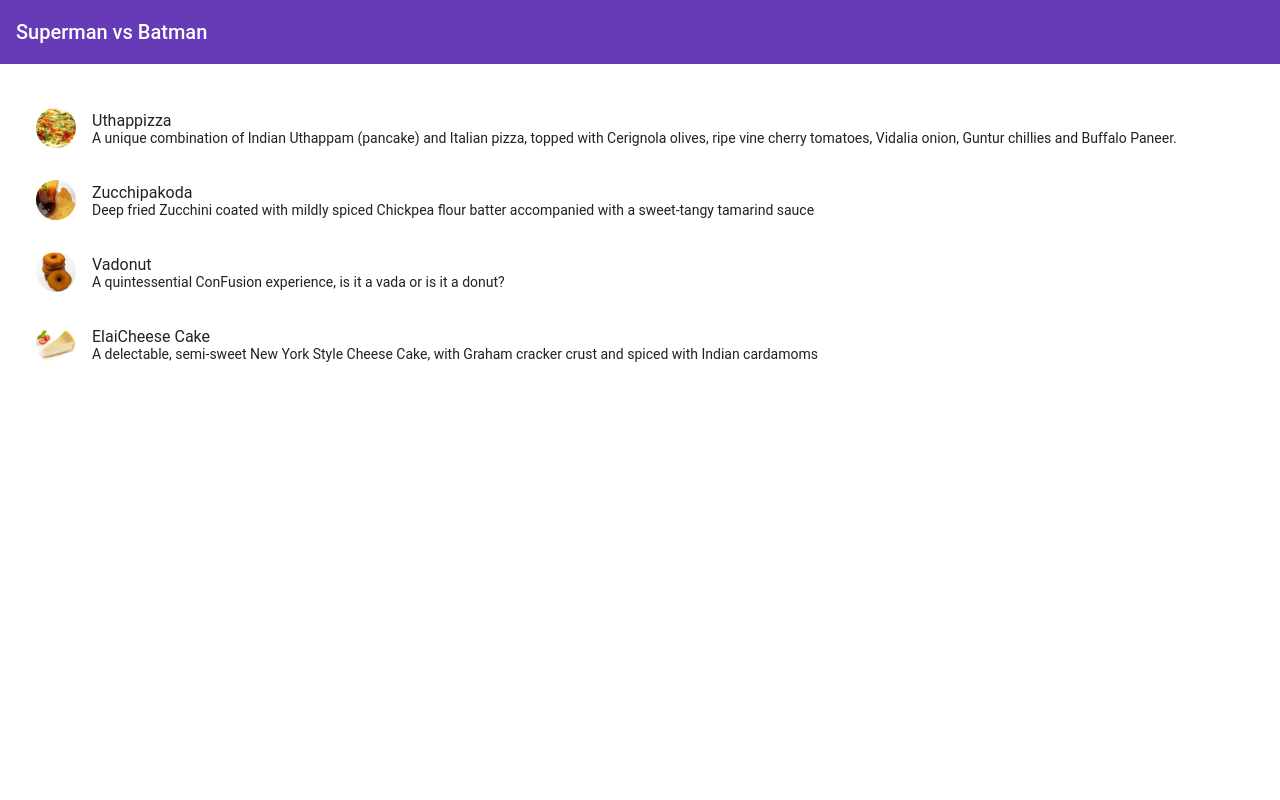
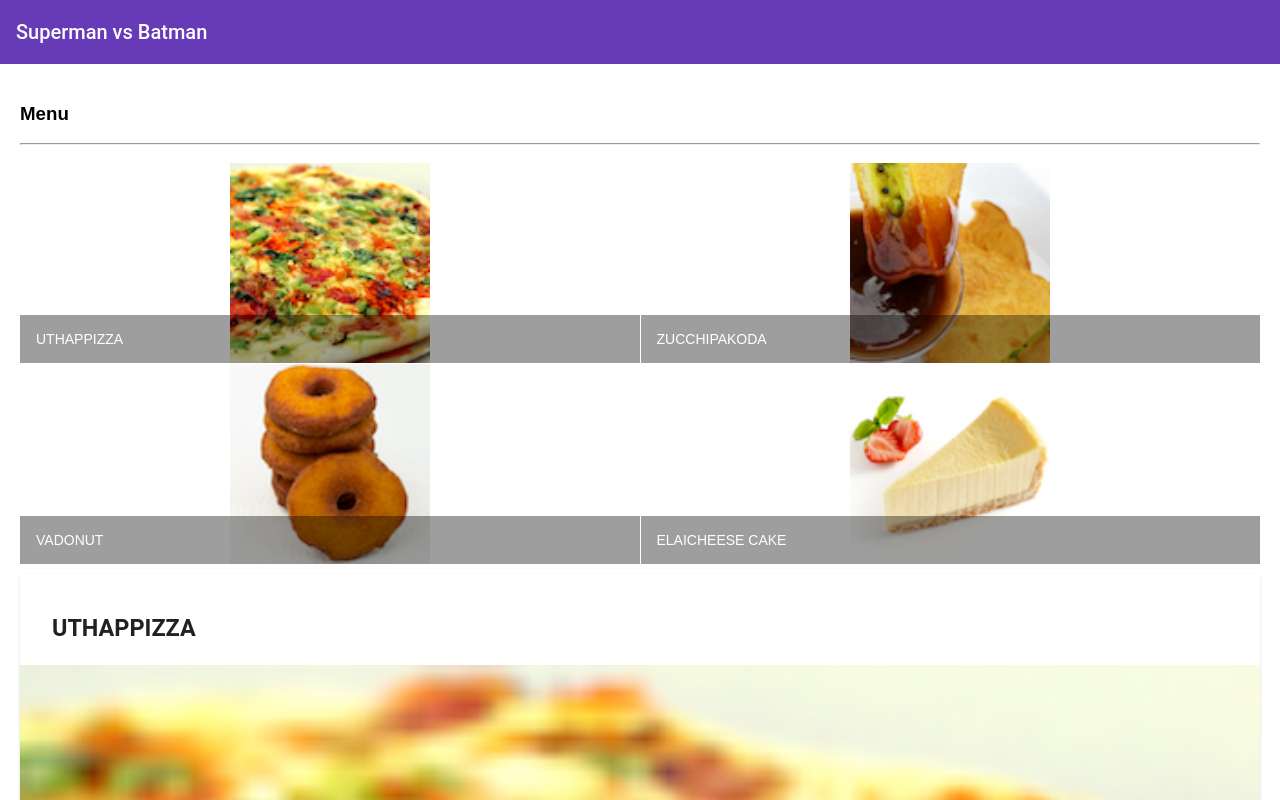
Before and after one commit to shouryalala/angular_walkthrough, an Angular app: page / in a window 1280 px wide. Shown: the top 800 px of the page. Built offline with nearby package versions, Linux system fonts and the light colour scheme.

Commit message:
Angular Exercise part 2

```diff
--- a/src/app/menu/menu.component.html
+++ b/src/app/menu/menu.component.html
@@ -1,4 +1,4 @@
-<div class="container"
+<!-- <div class="container"
      fxLayout="column"
      fxLayoutGap="10px">
 
@@ -12,4 +12,47 @@
     </mat-list-item>
   </mat-list>
 
+</div> -->
+<!-- moving to grid layout  -->
+<div class="container"
+     fxLayout="column"
+     fxLayoutGap="10px">
+
+  <div fxFlex>
+    <div>
+      <h3>Menu</h3>
+      <hr>
+    </div>
+  </div>
+
+  <div fxFlex>
+    <mat-grid-list cols="2" rowHeight="200px">
+      <mat-grid-tile *ngFor="let dish of dishes">
+        <img height="200px" src={{dish.image}} alt={{dish.name}}>
+        <mat-grid-tile-footer>
+          <h1>{{dish.name | uppercase}}</h1>
+        </mat-grid-tile-footer>
+      </mat-grid-tile>
+    </mat-grid-list>
+  </div>
+
+  <div fxFlex *ngIf="selectedDish">
+    <mat-card>
+      <mat-card-header>
+        <mat-card-title>
+          <h3>{{selectedDish.name | uppercase}}</h3>
+        </mat-card-title>
+      </mat-card-header>
+      <img mat-card-image src={{selectedDish.image}} alt={{selectedDish.name}}>
+      <mat-card-content>
+        <p>{{selectedDish.description}}
+        </p>
+      </mat-card-content>
+      <mat-card-actions>
+        <button mat-button>LIKE</button>
+        <button mat-button>SHARE</button>
+      </mat-card-actions>
+    </mat-card>
+  </div>
+
 </div>
--- a/src/app/menu/menu.component.ts
+++ b/src/app/menu/menu.component.ts
@@ -1,14 +1,7 @@
 import { Component, OnInit } from '@angular/core';
 import { Dish } from '../shared/dish';
 
-@Component({
-  selector: 'app-menu',
-  templateUrl: './menu.component.html',
-  styleUrls: ['./menu.component.scss']
-})
-export class MenuComponent implements OnInit {
-
-  dishes: Dish[] = [
+const DISHES: Dish[] = [
   {
     id: '0',
     name: 'Uthappizza',
@@ -52,6 +45,16 @@
   }
  ];
 
+@Component({
+  selector: 'app-menu',
+  templateUrl: './menu.component.html',
+  styleUrls: ['./menu.component.scss']
+})
+export class MenuComponent implements OnInit {
+
+  dishes = DISHES;
+  selectedDish = DISHES[0];
+
   constructor() { }
 
   ngOnInit() {
```
Also changed, not shown: src/app/app.module.ts (+7 -1 lines). Lines whose indentation alone changed are shown as unchanged.
